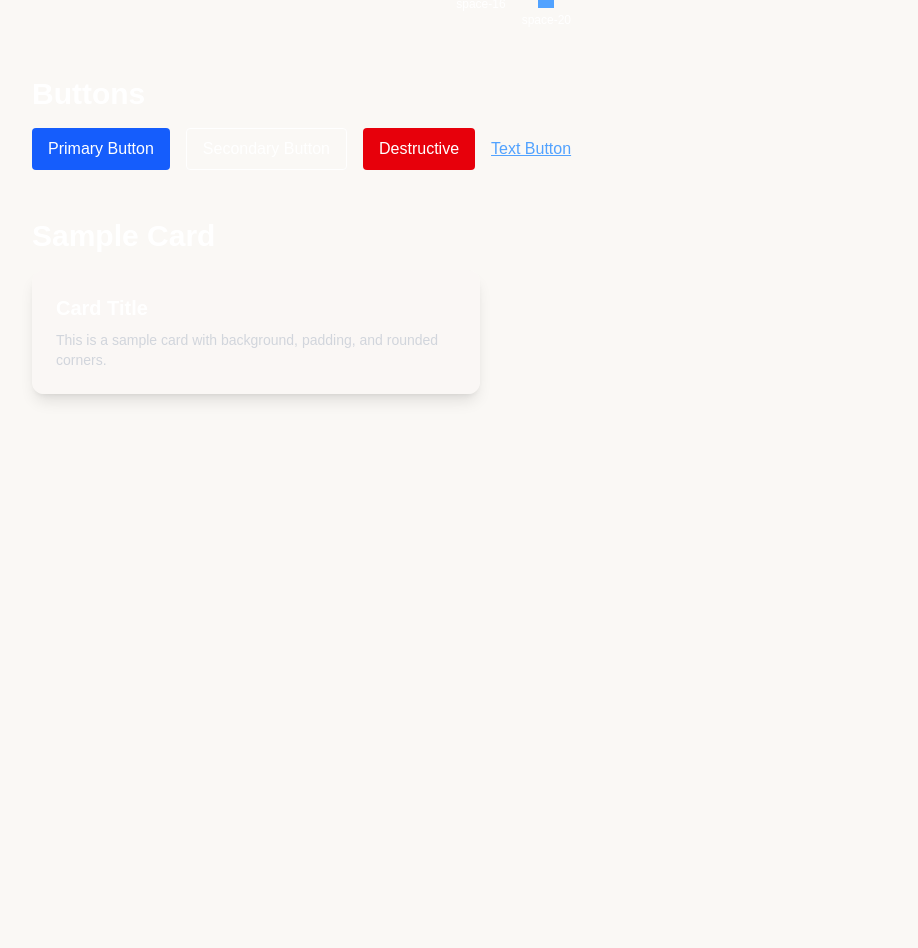
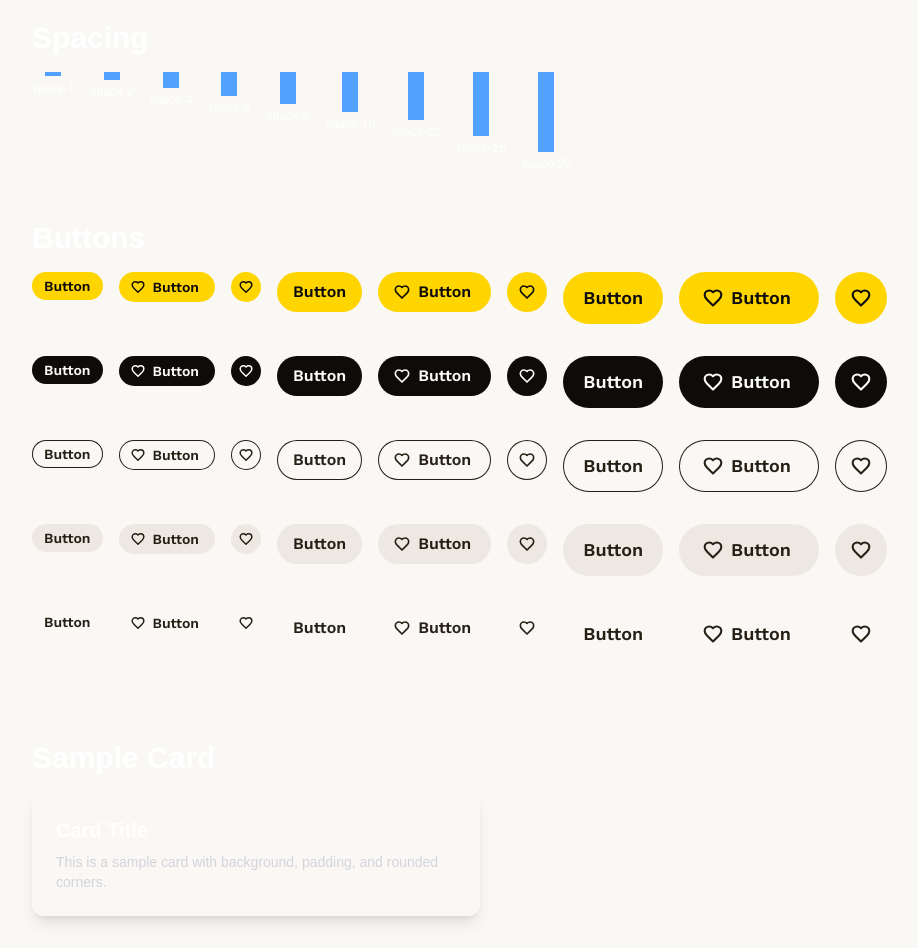
Before and after one commit to Turnerlv/bite-size-web, a Next.js app: page /styleguide in a window 1280 px wide. Shown: the part 800-1748 px from the top of the page, without its empty margins (0-918 px from the left). Before the commit the page ends 1226 px from the top, so only its background shows below. Built offline with nearby package versions, Linux system fonts and the light colour scheme.

Commit message:
feat: add buttons to stylesheet

```diff
--- a/src/app/globals.css
+++ b/src/app/globals.css
@@ -205,7 +205,7 @@
 
 /* Focus state */
 @utility custom-focus {
-  @apply outline-none ring-2 ring-offset-2 ring-yellow-10;
+  @apply outline-none ring-offset-2 ring-offset-background ring-2 ring-yellow-10;
 }
 
 
--- a/src/app/styleguide/page.js
+++ b/src/app/styleguide/page.js
@@ -1,10 +1,13 @@
 // pages/style-guide.tsx
+import Button from "@/components/Button";
+import { Heart } from "lucide-react";
+
 export default function StyleGuide() {
     return (
-        <main className="p-8 space-y-12 bg-background text-white min-h-screen pt-19">
+        <main className="flex flex-col w-full p-8 space-y-12 bg-background text-white min-h-screen pt-19">
             {/* Typography */}
-            <section>
-                <h2 className="text-3xl font-bold mb-4">Typography</h2>
+            <section className="mx-auto w-full m-24 px-8 max-w-[1200px]">
+                <h2 className="text-3xl font-rubik font-bold mb-4">Typography</h2>
                 <div className="space-y-2">
                     <h1 className="text-5xl font-bold text-foreground">Heading 1</h1>
                     <h2 className="text-4xl font-semibold">Heading 2</h2>
@@ -58,17 +61,60 @@ export default function StyleGuide() {
             {/* Buttons */}
             <section>
                 <h2 className="text-3xl font-bold mb-4">Buttons</h2>
-                <div className="flex gap-4 flex-wrap">
-                    <button className="bg-blue-600 hover:bg-blue-500 text-white px-4 py-2 rounded">
-                        Primary Button
-                    </button>
-                    <button className="border border-white text-white px-4 py-2 rounded hover:bg-white hover:text-black">
-                        Secondary Button
-                    </button>
-                    <button className="bg-red-600 hover:bg-red-500 text-white px-4 py-2 rounded">
-                        Destructive
-                    </button>
-                    <button className="text-blue-400 underline">Text Button</button>
+                <div className="flex gap-4 items-start mb-8">
+                    <Button variant='primary' size='sm' iconPosition='default'>Button</Button>
+                    <Button variant='primary' size='sm' icon={Heart} iconPosition='left'>Button</Button>
+                    <Button variant='primary' size='sm' icon={Heart} iconPosition='only'></Button>
+                    <Button variant='primary' size='md' iconPosition='default'>Button</Button>
+                    <Button variant='primary' size='md' icon={Heart} iconPosition='left'>Button</Button>
+                    <Button variant='primary' size='md' icon={Heart} iconPosition='only'></Button>
+                    <Button variant='primary' size='lg' iconPosition='default'>Button</Button>
+                    <Button variant='primary' size='lg' icon={Heart} iconPosition='left'>Button</Button>
+                    <Button variant='primary' size='lg' icon={Heart} iconPosition='only'></Button>
+                </div>
+                <div className="flex gap-4 items-start mb-8">
+                    <Button variant='secondary' size='sm' iconPosition='default'>Button</Button>
+                    <Button variant='secondary' size='sm' icon={Heart} iconPosition='left'>Button</Button>
+                    <Button variant='secondary' size='sm' icon={Heart} iconPosition='only'></Button>
+                    <Button variant='secondary' size='md' iconPosition='default'>Button</Button>
+                    <Button variant='secondary' size='md' icon={Heart} iconPosition='left'>Button</Button>
+                    <Button variant='secondary' size='md' icon={Heart} iconPosition='only'></Button>
+                    <Button variant='secondary' size='lg' iconPosition='default'>Button</Button>
+                    <Button variant='secondary' size='lg' icon={Heart} iconPosition='left'>Button</Button>
+                    <Button variant='secondary' size='lg' icon={Heart} iconPosition='only'></Button>
+                </div>
+                <div className="flex gap-4 items-start mb-8">
+                    <Button variant='outline' size='sm' iconPosition='default'>Button</Button>
+                    <Button variant='outline' size='sm' icon={Heart} iconPosition='left'>Button</Button>
+                    <Button variant='outline' size='sm' icon={Heart} iconPosition='only'></Button>
+                    <Button variant='outline' size='md' iconPosition='default'>Button</Button>
+                    <Button variant='outline' size='md' icon={Heart} iconPosition='left'>Button</Button>
+                    <Button variant='outline' size='md' icon={Heart} iconPosition='only'></Button>
+                    <Button variant='outline' size='lg' iconPosition='default'>Button</Button>
+                    <Button variant='outline' size='lg' icon={Heart} iconPosition='left'>Button</Button>
+                    <Button variant='outline' size='lg' icon={Heart} iconPosition='only'></Button>
+                </div>
+                <div className="flex gap-4 items-start mb-8">
+                    <Button variant='subtle' size='sm' iconPosition='default'>Button</Button>
+                    <Button variant='subtle' size='sm' icon={Heart} iconPosition='left'>Button</Button>
+                    <Button variant='subtle' size='sm' icon={Heart} iconPosition='only'></Button>
+                    <Button variant='subtle' size='md' iconPosition='default'>Button</Button>
+                    <Button variant='subtle' size='md' icon={Heart} iconPosition='left'>Button</Button>
+                    <Button variant='subtle' size='md' icon={Heart} iconPosition='only'></Button>
+                    <Button variant='subtle' size='lg' iconPosition='default'>Button</Button>
+                    <Button variant='subtle' size='lg' icon={Heart} iconPosition='left'>Button</Button>
+                    <Button variant='subtle' size='lg' icon={Heart} iconPosition='only'></Button>
+                </div>
+                <div className="flex gap-4 items-start mb-8">
+                    <Button variant='ghost' size='sm' iconPosition='default'>Button</Button>
+                    <Button variant='ghost' size='sm' icon={Heart} iconPosition='left'>Button</Button>
+                    <Button variant='ghost' size='sm' icon={Heart} iconPosition='only'></Button>
+                    <Button variant='ghost' size='md' iconPosition='default'>Button</Button>
+                    <Button variant='ghost' size='md' icon={Heart} iconPosition='left'>Button</Button>
+                    <Button variant='ghost' size='md' icon={Heart} iconPosition='only'></Button>
+                    <Button variant='ghost' size='lg' iconPosition='default'>Button</Button>
+                    <Button variant='ghost' size='lg' icon={Heart} iconPosition='left'>Button</Button>
+                    <Button variant='ghost' size='lg' icon={Heart} iconPosition='only'></Button>
                 </div>
             </section>
 
--- a/src/components/Button.js
+++ b/src/components/Button.js
@@ -14,13 +14,13 @@ const Button = ({
     inline-flex items-center justify-center gap-1
     rounded-full align-text-top
     font-work font-semibold
-    focus:custom-focus cursor-pointer
+    focus-visible:custom-focus cursor-pointer
   `;
 
     const variantStyles = {
         primary: 'bg-primary text-primary-contrast hover:bg-yellow-10',
-        secondary: 'bg-secondary  text-secondary-contrast hover:bg-gray-12',
-        outline: 'bg-transparent border border-foreground text-foreground hover:bg-gray-a-3',
+        secondary: 'bg-secondary text-secondary-contrast hover:bg-gray-12',
+        outline: 'bg-transparent inset-ring inset-ring-foreground text-foreground hover:bg-gray-a-3',
         subtle: 'bg-gray-a-3 text-foreground hover:bg-gray-a-5',
         ghost: 'bg-transparent text-foreground hover:bg-gray-a-3',
     };
@@ -35,21 +35,21 @@ const Button = ({
         const paddingMap = {
             sm: {
                 default: 'px-3',
-                left: 'pl-3 pr-5',
-                right: 'pl-5 pr-3',
-                only: 'px-2',
+                left: 'pl-2 pr-4',
+                right: 'pl-4 pr-2',
+                only: 'px-1',
             },
             md: {
                 default: 'px-4',
-                left: 'pl-4 pr-6',
-                right: 'pl-6 pr-4',
+                left: 'pl-3 pr-5',
+                right: 'pl-5 pr-3',
                 only: 'px-2',
             },
             lg: {
                 default: 'px-5',
                 left: 'pl-5 pr-7',
                 right: 'pl-7 pr-5',
-                only: 'px-2',
+                only: 'px-3',
             },
         };
 
@@ -66,7 +66,11 @@ const Button = ({
         lg: 'text-lg py-3',
     };
 
-    const iconSize = size === 'sm' ? 'w-4 h-4' : 'w-6 h-6';
+    const iconSize =
+        size === 'sm' ? 'w-5.5 h-5.5' :
+            size === 'lg' ? 'w-7 h-7' :
+                'w-6 h-6'; // default to 'md'
+
 
     const className = clsx(
         baseStyles,
--- a/src/components/navigation/NavItemSecondary.js
+++ b/src/components/navigation/NavItemSecondary.js
@@ -17,7 +17,7 @@ const NavItemSecondary = forwardRef(({
             role="menuitem"
             tabIndex={0}
             ref={ref}
-            className="flex flex-row items-center p-3 rounded-xl gap-3 font-work hover:bg-gray-a-4 focus:outline-none focus:ring-2 focus:ring-blue-500"
+            className="flex flex-row items-center p-3 rounded-xl gap-3 font-work hover:bg-gray-a-4 focus:custom-focus"
             {...props}
         >
             <IconComponent className="icon stroke-[1.25] w-8 h-8" />
--- a/src/components/navigation/Navigation.js
+++ b/src/components/navigation/Navigation.js
@@ -104,7 +104,7 @@ export default function Navigation() {
                         h-[44px] translate-y-[-2px]
                     '
                 >
-                    <Link href='.' className='focus:custom-focus'>
+                    <Link href='.' className='focus-visible:custom-focus'>
                         <img
                             aria-hidden
                             className="nav-logo min-w-[115px]"
@@ -130,7 +130,7 @@ export default function Navigation() {
                         justify-between
                     `}
                 >
-                    <ul className='flex flex-col sm:flex-row sm:gap-2'>
+                    <ul className='flex flex-col sm:flex-row gap-2'>
                         {NAV_ITEMS.map((nav) => (
                             <NavItem
                                 key={nav.key}
--- a/src/config/navigation.js
+++ b/src/config/navigation.js
@@ -46,17 +46,17 @@ export const NAV_ITEMS = [
                 description: 'Common components, coded cleanly',
             },
             {
-                label: 'Patterns',
-                href: '/bites/patterns',
-                icon: 'LayoutDashboard',
-                description: 'Proven, practical patterns',
-            },
-            {
                 label: 'Categories',
                 href: '/bites/categories',
                 icon: 'TableProperties',
                 description: 'Browse by bite type',
             },
+            {
+                label: 'Technology',
+                href: '/bites/technology',
+                icon: 'FileCode',
+                description: 'Feasibility FTW',
+            },
         ],
     },
 ];
```
Also changed, not shown: src/components/navigation/NavItem.js (+4 -4 lines), src/app/bites/page.js (added).
